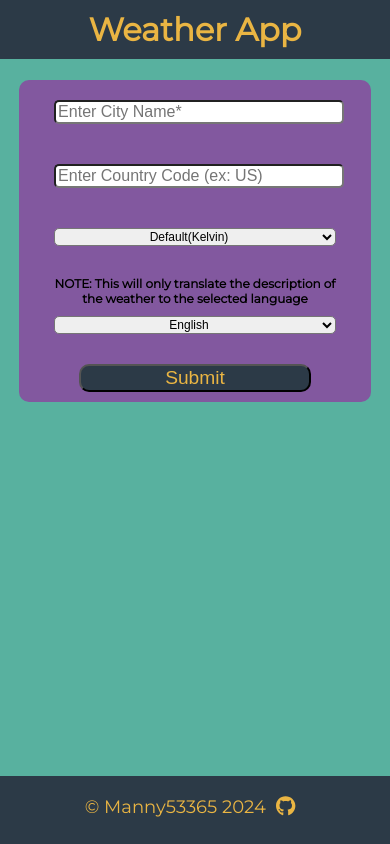
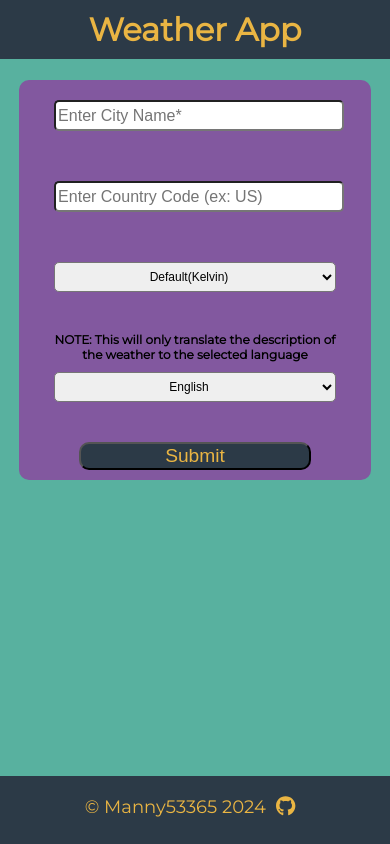
Before and after one commit to manny53365/weather-app-reactjs, a React (Create React App) app: page / in a window 390 px wide. Built offline with nearby package versions, Linux system fonts and the light colour scheme.

Commit message:
added styles to the home page for tablet or small monitor sized screens

```diff
--- a/src/home/Home.module.css
+++ b/src/home/Home.module.css
@@ -37,7 +37,7 @@ h2 {
 
 .user-input-form select {
     margin: 10px;
-    font-size: 1.25rem;
+    font-size: 1.5rem;
     border-radius: 5px;
     width: 100%;
     text-align: center;
@@ -77,10 +77,21 @@ button {
     .user-input-form input {
         font-size: 1rem;
         margin: 10px 0;
+        height: 25px;
     }
 
     .user-input-form select {
         font-size: 0.75rem;
         margin: 10px 0;
+        height: 30px;
     }
 }
+
+/* tablet or small screen styles */
+
+@media only screen and (max-width: 1024px) {
+    .user-input-form {
+        width: 85%;
+        gap: 30px;
+    }
+}
```
